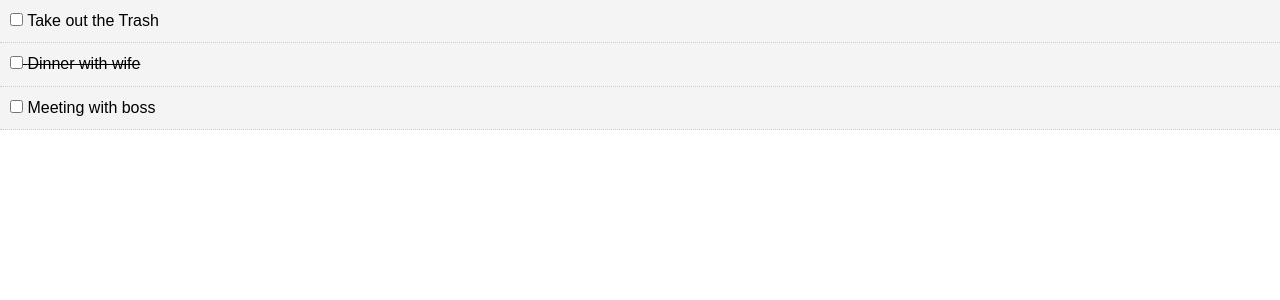
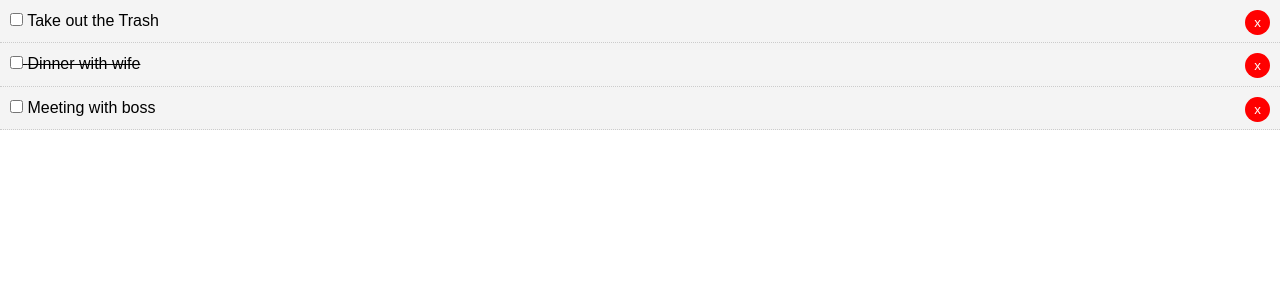
Before and after one commit to jyocus/ToDo-React-Practice, a React (Create React App) app in the folder client/: page / in a window 1280 px wide. Shown: the top 300 px of the page. Built offline with nearby package versions, Linux system fonts and the light colour scheme.

Commit message:
created delete button, created state change for deleted items based on a click event

```diff
--- a/client/src/App.js
+++ b/client/src/App.js
@@ -22,7 +22,7 @@
       }
     ]
   }
-
+  // Toggle complete
   markComplete = (id) => {
     // console.log(id);
     this.setState({
@@ -37,11 +37,19 @@
 
   }
 
+  //Delete Todo
+  delTodo = (id) => {
+    // console.log(id);
+    this.setState({ todos: [...this.state.todos.filter(todo => todo.id !== id)]})
+  }
+
   render() {
     // console.log(this.state.todos);
     return (
       <div className="App">
-        <Todos todos={this.state.todos} markComplete={this.markComplete} />
+        <Todos todos={this.state.todos} markComplete={this.markComplete}
+        delTodo={this.delTodo}
+        />
       </div>
     );
   }
--- a/client/src/components/TodoItem.js
+++ b/client/src/components/TodoItem.js
@@ -18,7 +18,8 @@
             <div style={this.getStyle()}>
                 <p>
                     <input type="checkbox" onChange={this.props.markComplete.bind(this, id)} /> {''}
-                    { this, title }
+                    { title }
+                    <button onClick={this.props.delTodo.bind(this, id)} style={btnStyle}>x</button>
                     </p>
             </div>
         )
@@ -30,5 +31,14 @@
     todo: PropTypes.object.isRequired
 }
 
+const btnStyle = {
+    background: '#ff0000',
+    color: '#fff',
+    border: 'none',
+    padding: '5px 9px',
+    borderRadius: '50%',
+    cursor: 'pointer',
+    float: 'right'
+}
 
 export default TodoItem
--- a/client/src/components/Todos.js
+++ b/client/src/components/Todos.js
@@ -8,7 +8,9 @@
   render() {
     //   console.log(this.props.todos);
     return this.props.todos.map((todo) => (
-        <TodoItem key={todo.id} todo={todo} markComplete={this.props.markComplete}/>
+        <TodoItem key={todo.id} todo={todo} markComplete={this.props.markComplete}
+        delTodo={this.props.delTodo}
+        />
     ));
   }
 }
```
